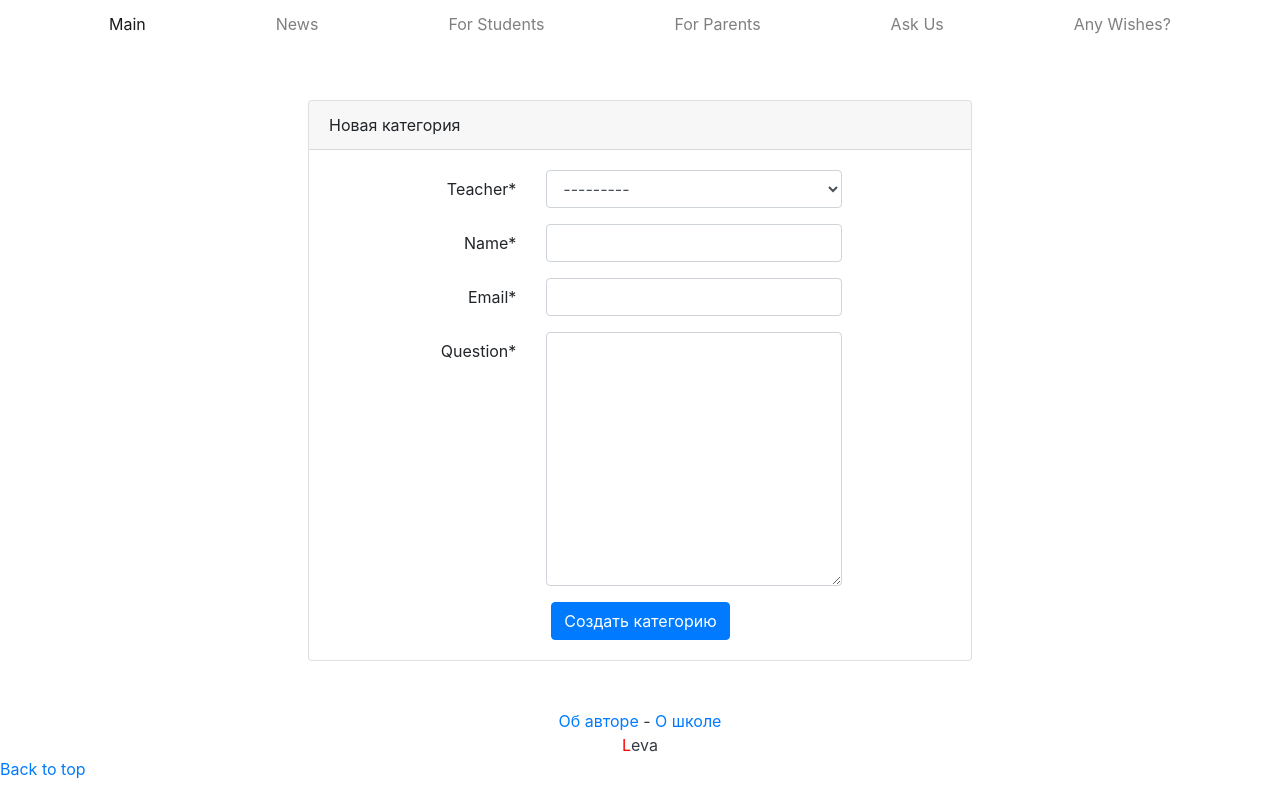
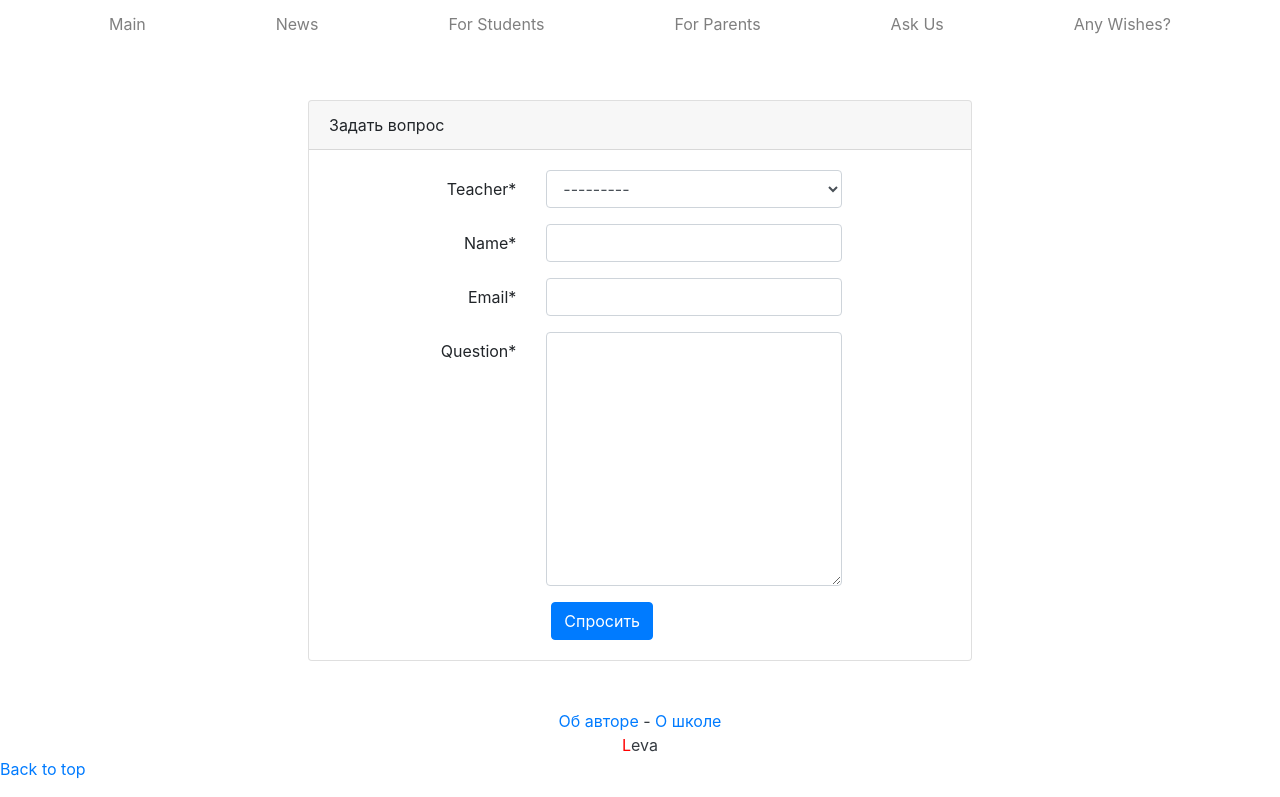
Before and after one commit to Mariownyou/school_project, a Django app: page /forms/contact_teacher in a window 1280 px wide. Shown: the part 111-908 px from the top of the page. Run offline with Django 3.2, Linux system fonts and the light colour scheme; data that the repository does not hold is empty; some libraries are stand-ins or nearby versions.

Commit message:
исправил шаблоны

```diff
--- a/forms/views.py
+++ b/forms/views.py
@@ -1,5 +1,6 @@
 from django.contrib.auth.decorators import login_required
 from django.shortcuts import get_object_or_404, redirect, render
+from django.core.mail import send_mail
 
 from .forms import ContactTeacherForm, FeedbackForm
 from .models import ContactTeacher, Feedback, Teacher
@@ -23,6 +24,16 @@ def contact_teacher(request):
     form = ContactTeacherForm(request.POST or None)
     if form.is_valid():
         form.save()
+        name = form.cleaned_data.get("name")
+        email = form.cleaned_data.get("email")
+        teacher = form.cleaned_data.get("teacher")
+        question = form.cleaned_data.get("question")
+        teacher_email = Teacher.objects.get(name=teacher)
+        send_mail(
+            question, email,
+            email,
+            [teacher_email]
+        )
         return redirect('index', permanent=True)
 
     context = {
--- a/templates/contact_form.html
+++ b/templates/contact_form.html
@@ -1,5 +1,5 @@
 {% extends 'base.html' %}
-{% block title %}Категория{% endblock %}
+{% block title %}Вопросы{% endblock %}
 {% block content %}
 {% load user_filters %}
 
@@ -7,7 +7,7 @@
     <div class='col-md-8 p-5'>
         <div class='card'>
             <div class='card-header'>
-                Новая категория
+                Задать вопрос
             </div>
             <div class='card-body'>
               {% for error in form.errors %}
@@ -32,7 +32,7 @@
 
                     <div class='col-md-6 offset-md-4'>
                         <button type='submit' class='btn btn-primary'>
-                            Создать категорию
+                            Спросить
                         </button>
                     </div>
                 </form>
--- a/templates/feedback_form.html
+++ b/templates/feedback_form.html
@@ -38,10 +38,7 @@
                 </form>
             </div> <!-- card body -->
         </div> <!-- card -->
-        {% for feedback in feedbacks %}
-        <p>{{ feedback.name }}</p>
-        <p>{{ feedback.feedback }}</p>
-        {% endfor %}
+        {% include 'includes/feedback.html' with items=feedbacks %}
     </div> <!-- col -->
 </div> <!-- row -->
 
--- a/templates/includes/nav.html
+++ b/templates/includes/nav.html
@@ -30,17 +30,17 @@
   </button>
   <div class="collapse navbar-collapse" id="navbarNavDropdown">
     <ul class="navbar-nav w-100 justify-content-between">
-      <li class="nav-item active">
-        <a class="nav-link" href='{% url 'index' %}'>Main<span class="sr-only">(current)</span></a>
+      <li class="nav-item">
+        <a class="nav-link" href='{% url 'index' %}'>Main</a>
       </li>
       <li class="nav-item">
         <a class="nav-link" href='{% url 'news' %}'>News</a>
       </li>
       <li class="nav-item">
-        <a class="nav-link" href='{% url 'group' "g1" %}'>For Students</a>
+        <a class="nav-link" href='{% url 'group' "students" %}'>For Students</a>
       </li>
       <li class="nav-item">
-        <a class="nav-link" href='{% url 'group' "g2" %}'>For Parents</a>
+        <a class="nav-link" href='{% url 'group' "parents" %}'>For Parents</a>
       </li>
       <li class="nav-item">
         <a class="nav-link" href='{% url 'contact_teacher' %}'>Ask Us</a>
@@ -51,7 +51,7 @@
       {% if user.is_authenticated %}
       <li class="nav-item dropdown">
         <a class="nav-link dropdown-toggle" href="#" id="navbarDropdownMenuLink" role="button" data-toggle="dropdown" aria-haspopup="true" aria-expanded="false">
-          Advanced options
+          Advanced Options
         </a>
         <div class="dropdown-menu" aria-labelledby="navbarDropdownMenuLink">
           <a class="dropdown-item" href='{% url 'profile' user.username %}'>Profile</a>
--- a/templates/index.html
+++ b/templates/index.html
@@ -5,7 +5,7 @@
   <div class="col-md-6 px-0" id='flag'>
     <h1 class="display-4 font-italic">Наша очень крутая школа бла бла бла</h1>
     <p class="lead my-3">Немного информации о школеееее</p>
-    <p class="lead mb-0"><a href="#" class="text-white font-weight-bold">Продолжить читать...</a></p>
+    <p class="lead mb-0"><a href="{% url 'school' %}" class="text-white font-weight-bold">Продолжить читать...</a></p>
   </div>
 </div>
 {% endblock %}
--- a/templates/news.html
+++ b/templates/news.html
@@ -3,7 +3,6 @@
 {% block text %}<h1>Новости</h1>{% endblock %}
 
 {% block content %}
-    {% include 'includes/menu.html' %}
     {% load cache %}
     {% cache 20 news_page %}
       {% for post in page %}
--- a/yatube/urls.py
+++ b/yatube/urls.py
@@ -21,6 +21,7 @@ urlpatterns = [
 urlpatterns += [
     path('about-author/', views.flatpage, {'url': '/about-author/'}, name='about'),
     path('about-spec/', views.flatpage, {'url': '/about-spec/'}, name='terms'),
+    path('about-school/', views.flatpage, {'url': '/about-school/'}, name='school'),
     path('rimma-yakovlevlna/', views.flatpage, {'url': '/rimma-yakovlevlna/'}, name='rimma'),
 ]
 
```
Also changed, not shown: templates/includes/feedback.html (added, +13 -0 lines), yatube/settings.py (+7 -1 lines), 2 other files.
